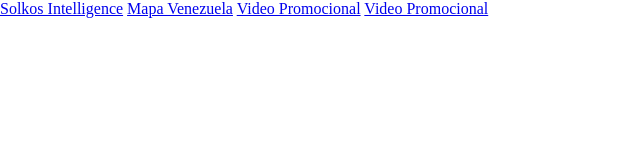
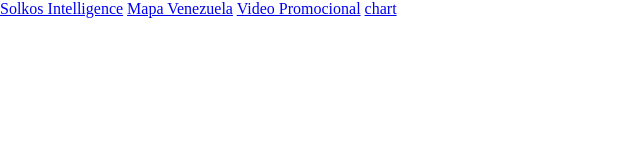
Before and after one commit to AlvarezLopezAlberto/SolkosConsolaLandingPage, a plain HTML site: page index.html in a window 1280 px wide. Shown: the whole page, without its empty margins (0-640 px from the left). Drawn offline with Linux system fonts and the light colour scheme.

Commit message:
video corregido, eso creo...

```diff
--- a/index.html
+++ b/index.html
@@ -8,6 +8,6 @@
   <a href="solkosinteliggence.html">Solkos Intelligence</a>
   <a href="mapa-venezuela.html">Mapa Venezuela</a>
   <a href="videopromo.html">Video Promocional</a>
-  <a href="chartloop.html">Video Promocional</a>
+  <a href="chartloop.html">chart</a>
 </body>
 </html>
```
